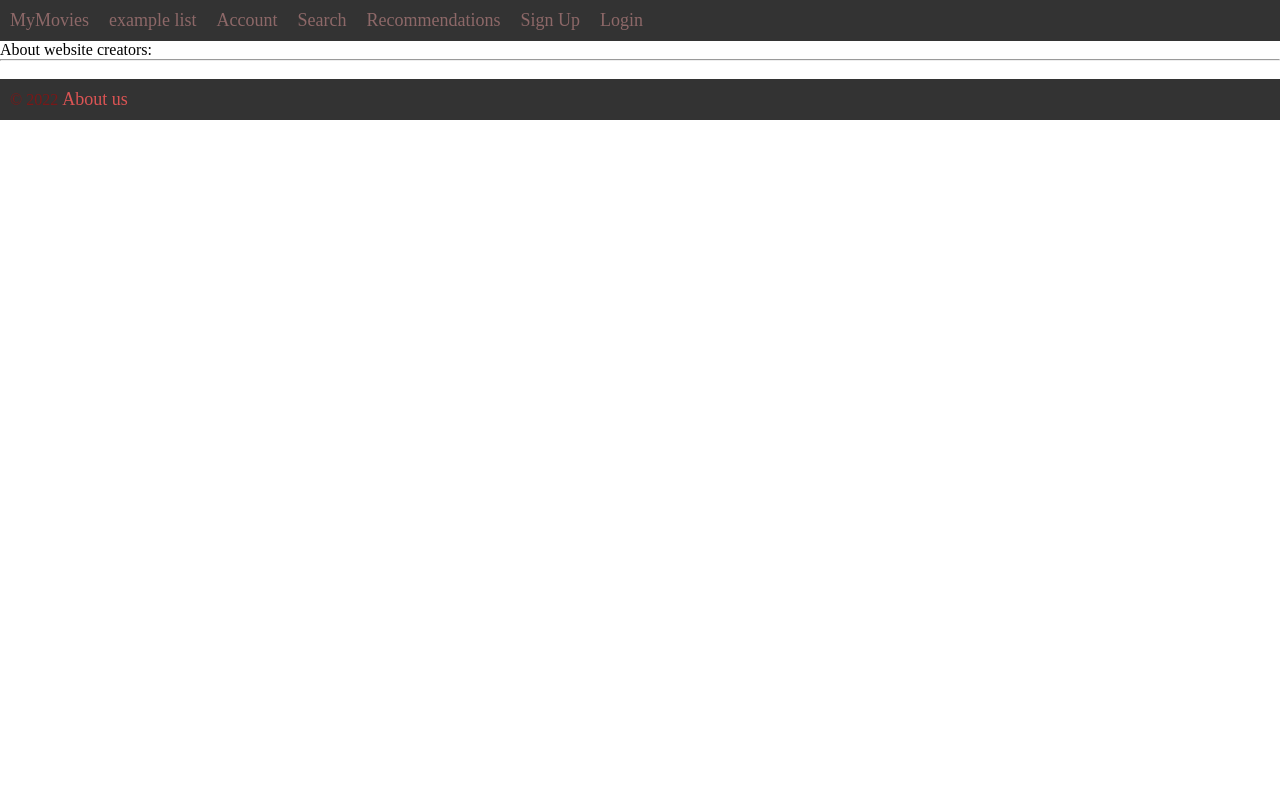
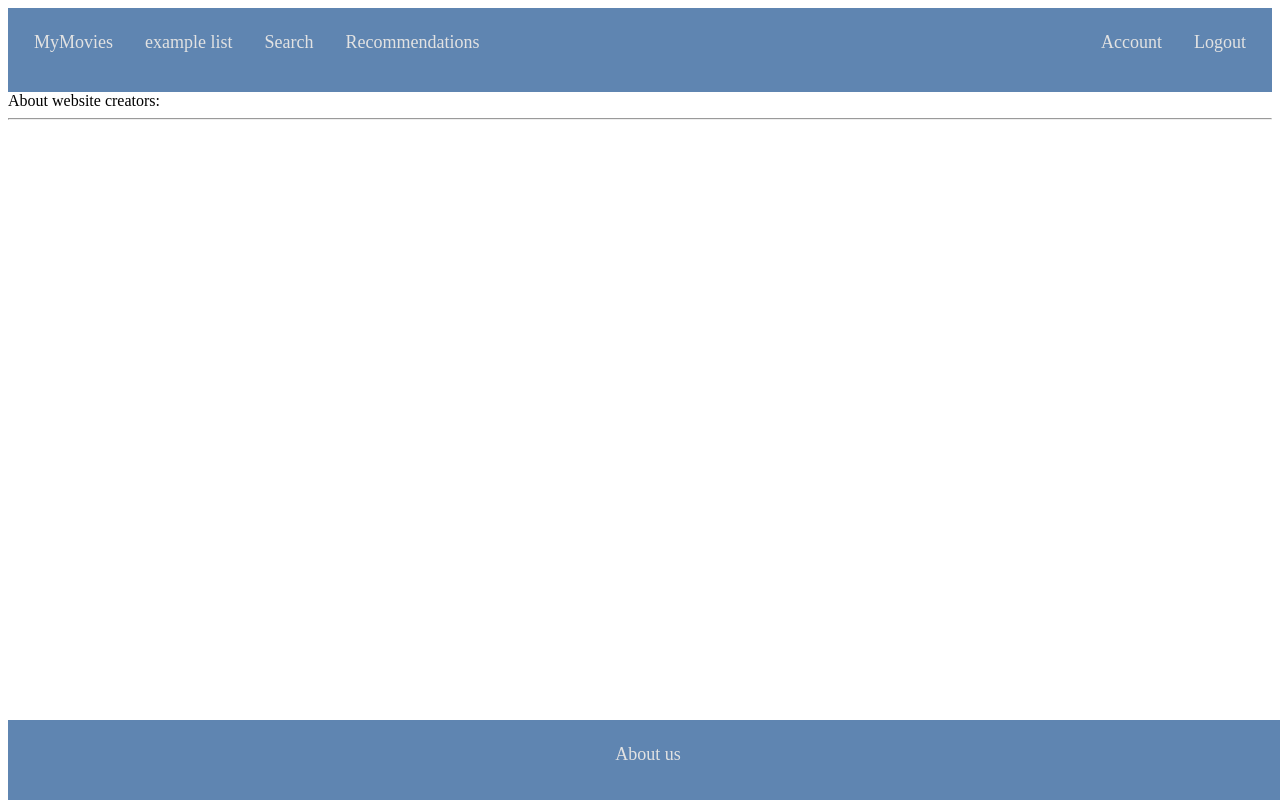
Before and after one commit to WJakubowsk/movie_recommender, a Django app: page /app/v0/about in a window 1280 px wide. Before the commit the page ends 120 px from the top, so only its background shows below. Run offline with Django 4.2, Linux system fonts and the light colour scheme.

Commit message:
add more css styles

```diff
--- a/core/movierecommenderapp/static/css/base.css
+++ b/core/movierecommenderapp/static/css/base.css
@@ -1,112 +1,59 @@
 .navbar{
 	border-radius: 0;
 	min-height: 20px;
-    display: flex;
-    justify-content: space-between;
-    align-items: center;
-    background-color: #333;
-    color: rgb(121, 24, 24);
-    padding: 10px;
+  background-color: rgb(95, 133, 177);
+  color: rgb(226, 216, 216);
+  padding: 10px;
+  height: 8%;
+  overflow: hidden;
 }
 .navbar a {
-    color: rgb(141, 104, 104);
+    color: rgb(226, 226, 226);
     text-decoration: none;
     font-size: 18px;
+    float: left;
+    text-align: center;
+    padding: 14px 16px;
   }
 
   .navbar a:hover {
-    color: rgb(83, 0, 0);
+    color: rgb(224, 166, 166);
   }
 
-  .navbar .logo {
-    font-size: 22px;
-    font-weight: bold;
+  .right {
+    float: right;
   }
 
-  .navbar .menu {
-    display: flex;
-  }
+.container-fluid{
+	margin-top: 10px;
+}
 
-  .navbar .menu .left {
-    display: flex;
-  }
-
-  .navbar .menu .left a {
-    margin-right: auto;
-  }
-
-  .navbar .menu .left a + a {
-    margin-left: 20px;
-  }
-
-  .navbar .menu .right {
-    display: flex;
-    margin-left: auto;
-  }
-
-  .navbar .menu .right a {
-    margin-left: 20px;
-  }
-
-  .navbar .menu .right a + a {
-    margin-left: 20px;
-  }
+html, body {
+  height: 100%;
+}
 
 
-.container-fluid{
-	/* margin-top: 18px; */
-}
-.navbar-nav>li>a{
-	font-size: 18px;
-}
-.navbar-brand{
-	font-size: 22px;
-	font-family: inherit;
-	font-style: italic;
-	font-weight: 700;
-}
-.navbar-inverse .navbar-brand{
-	color:#00bcd4;
-}
-.navbar-inverse .navbar-nav>li>a{
-		color: rgb(209, 77, 77);
-}
-h2{
-	margin-left: 60px;
+.page-footer{
+  position: absolute;
+  bottom: 0;
+  align-items: center;
+  background-color: rgb(95, 133, 177);
+  height: 10%;
+  width: 100%;
+  color:rgb(226, 226, 226);
+  text-align: center;
+  margin-top: 10px;
 }
 
-#social-fb:hover {
-     color: #3B5998;
- }
- #social-tw:hover {
-     color: #4099FF;
- }
-
- #social-em:hover {
-     color: #f39c12;
- }
- #social-git:hover{
- 	color:black;
- }
-* {
-    margin: 0;
-}
-html, body {
-    height: 100%;
-}
-.wrapper {
-    min-height: 100%;
-    height: 100%;
-    margin: 0 auto -155px; /* the bottom margin is the negative value of the footer's height */
-}
-.footer, .push {
-    height: 155px; /* .push must be the same height as .footer */
+.page-footer > a {
+  position: relative;
+  top: 30%;
+  transform: translateY(-50%);
+  color:rgb(226, 226, 226);
+  font-size: 18px;
+  text-decoration: none;
 }
 
-/*.row.display-flex {
-  display: flex;
-  flex-wrap: wrap;
+.page-footer > a:hover {
+  color: rgb(224, 166, 166);
 }
-.thumbnail {
-  height: 100%;
-}*/
--- a/core/movierecommenderapp/templates/main/base.html
+++ b/core/movierecommenderapp/templates/main/base.html
@@ -6,42 +6,28 @@
     <meta name="viewport" content="width=device-width, initial-scale=1.0" />
     {% load static %}
 	  <link rel='stylesheet' href='{% static "css/base.css" %}' />
-    <!-- <link
-      href="https://cdn.jsdelivr.net/npm/bootstrap@5.1.3/dist/css/bootstrap.min.css"
-      rel="stylesheet"
-      integrity="sha384-1BmE4kWBq78iYhFldvKuhfTAU6auU8tT94WrHftjDbrCEXSU1oBoqyl2QvZ6jIW3"
-      crossorigin="anonymous"
-    /> -->
     <link href='http://fonts.googleapis.com/css?family=Open+Sans:400,300,700' rel='stylesheet' type='text/css'>
     <title>Movies | {% block title %}{% endblock title %}</title>
 </head>
 <body>
-  <nav class="navbar navbar-inverse">
-    <div class="container-fluid">
-        <div class="collapse navbar-collapse" id="topNavBar">
-
+  <nav class="navbar">
     <div class="menu">
       <div class="left">
         <a href="/">MyMovies</a>
         <a href="{% url 'example' 'fight' %}">example list</a>
-              <a href="{% url 'info' %}">Account</a>
         <a href="{% url 'search' %}">Search</a>
         <a href="{% url 'recommend' %}">Recommendations</a>
       </div>
       <div class="right">
           <!-- TODO - add other view of logged-in user (request.user.is_authenticated) -->
-              {% if not False %}
+        {% if not True %}
             <a href="{% url 'signup' %}">Sign Up</a>
             <a href="{% url 'login' %}">Login</a>
 
         {% else %}
-                      <a href="{% url 'logout' %}">
-                          <span aria-hidden="true"></span>&nbsp;Logout
-                      </a>
+        <a href="{% url 'info' %}">Account</a>
+        <a href="{% url 'logout' %}">Logout</a>
         {% endif %}
-              </div>
-            </div>
-
       </div>
     </div>
 </nav>
@@ -51,20 +37,8 @@
     {% endblock content %}
 
 
-    <nav class="navbar navbar-bottom">
-      <footer class="page-footer font-small">
-          <div class="footer-copyright text-center py-3">© 2022
-          <a href="{% url 'about' %}/" style="color:rgb(219, 84, 84)"> About us</a>
-      </div>
-
+      <footer class="page-footer">
+          <a href="{% url 'about' %}/"> About us</a>
       </footer>
-      </nav>
-
-    <script
-      src="https://cdn.jsdelivr.net/npm/bootstrap@5.1.3/dist/js/bootstrap.bundle.min.js"
-      integrity="sha384-ka7Sk0Gln4gmtz2MlQnikT1wXgYsOg+OMhuP+IlRH9sENBO0LRn5q+8nbTov4+1p"
-      crossorigin="anonymous"
-    ></script>
-
 </body>
 </html>
```
Lines whose indentation alone changed are shown as unchanged.
